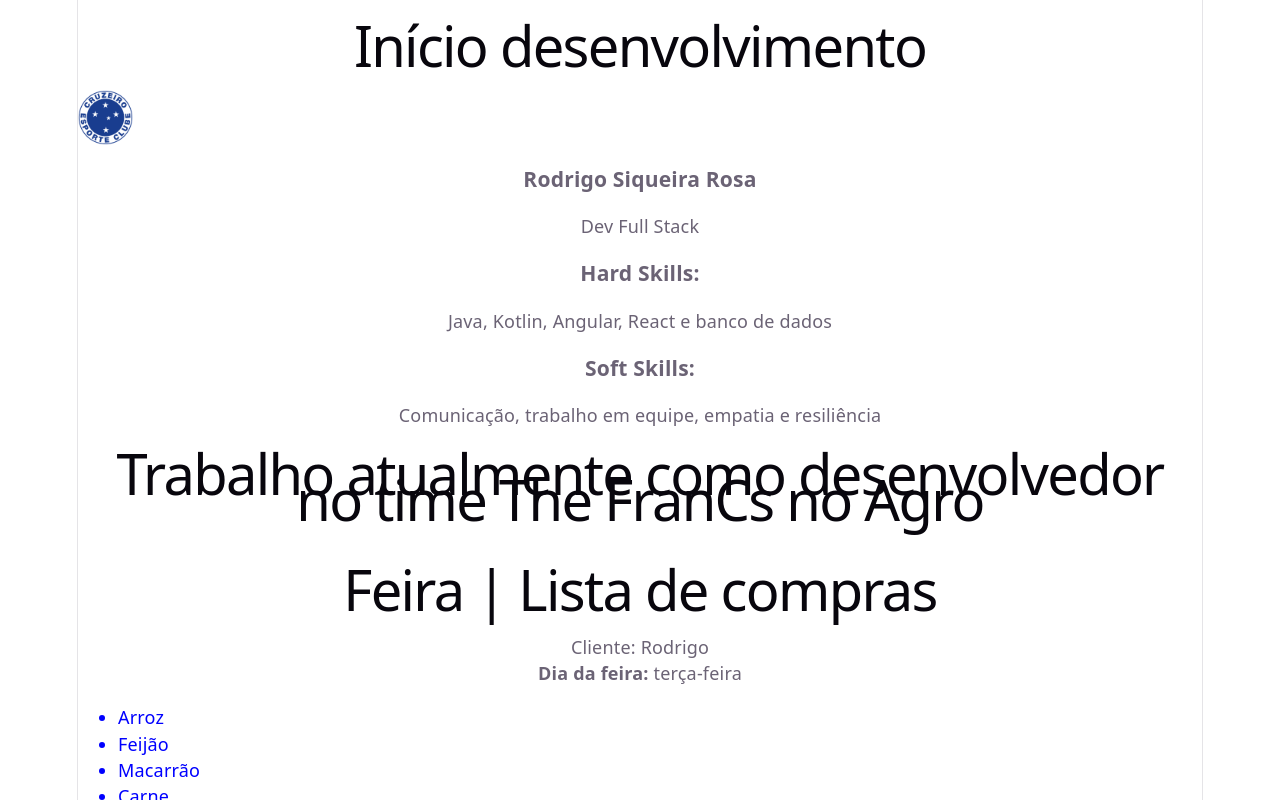
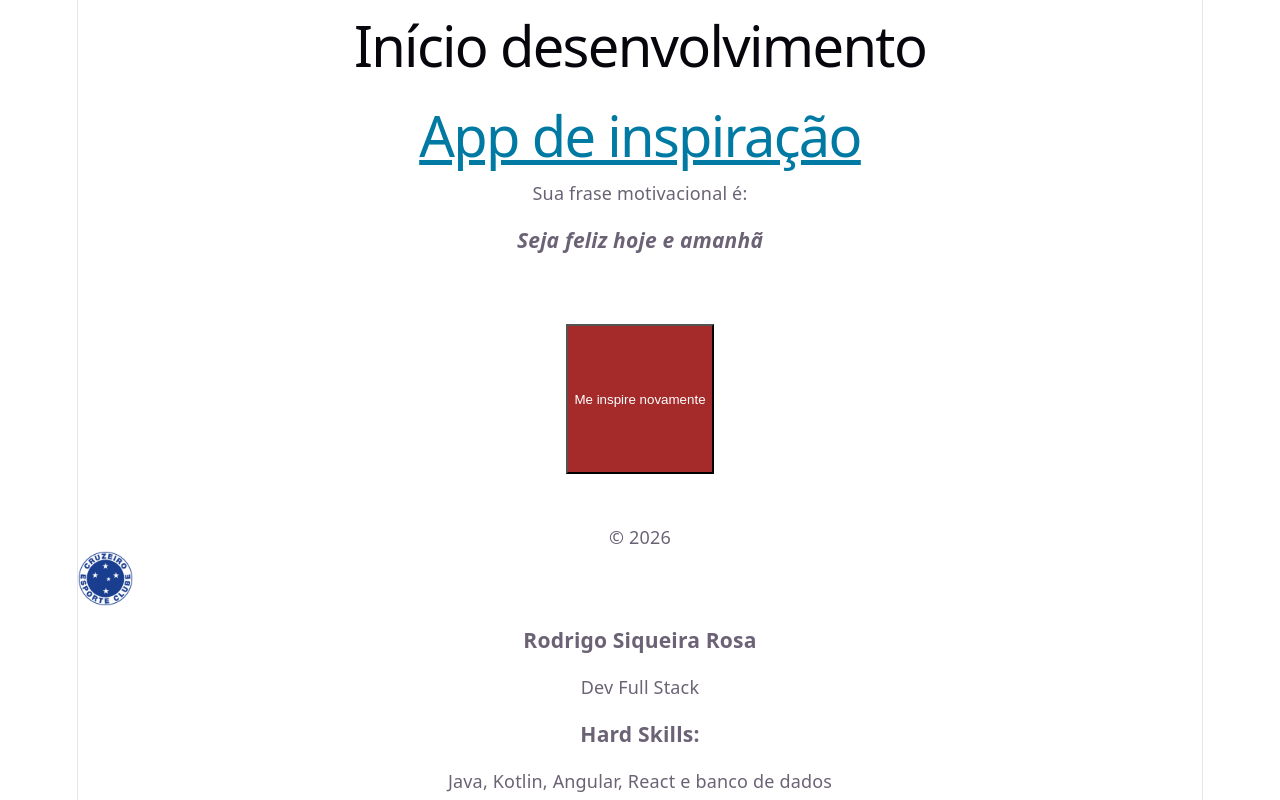
Before and after one commit to rodrigosrosa89/my-app-react-bootcamp2026, a React (Vite) app: page / in a window 1280 px wide. Shown: the top 800 px of the page. Built offline with nearby package versions, Linux system fonts and the light colour scheme.

Commit message:
feat: Trabalhandio com renderização

```diff
--- a/src/App.css
+++ b/src/App.css
@@ -93,3 +93,28 @@ form {
 form .button-event {
   width: 150px;
 }
+
+.item {
+  background-color: #030303;
+  color: white;
+  border-radius: 0.5rem;
+  padding: 1rem;
+  margin-bottom: 0.5rem;
+  text-align: left;
+  cursor: pointer;
+}
+
+.title {
+  color: #007aa3;
+  text-decoration: underline;
+}
+
+.cursive {
+  font-style: italic;
+}
+
+.colorbox {
+  height: 100px;
+  width: 100px;
+  margin: 8px auto;
+}
--- a/src/App.tsx
+++ b/src/App.tsx
@@ -12,6 +12,14 @@ import { Step } from "./capitulo-funcoes/components/Step";
 import { List } from "./capitulo-jsx/components/List";
 import { Coffe } from "./capitulo-props/components/Coffe";
 import { Recipe } from "./capitulo-props/components/Recipe";
+import Copyright from "./capitulo-renderizacao/components/Copyright";
+import FancyText from "./capitulo-renderizacao/components/FancyText";
+import Item from "./capitulo-renderizacao/components/Index";
+import {
+  IndexTernario,
+  type Props,
+} from "./capitulo-renderizacao/components/IndexTernario";
+import InspirationGenerator from "./capitulo-renderizacao/components/InspirationGenerator";
 
 function App() {
   console.log("VARIAVEL VITE_API_URL:", import.meta.env.VITE_API_URL);
@@ -20,9 +28,40 @@ function App() {
     alert("Agora são: " + new Date().toLocaleTimeString());
   };
 
+  const listaDeItens: Props[] = [
+    {
+      id: "travesseiro",
+      name: "Travesseiro",
+      check: true,
+      counter: 2,
+    },
+    {
+      id: "colchao",
+      name: "Colchão",
+      check: false,
+      counter: 3,
+    },
+    {
+      id: "roupaCama",
+      name: "Roupa de cama",
+      check: true,
+      counter: 3,
+    },
+    {
+      id: "camiseta",
+      name: "Camiseta",
+      check: false,
+      counter: 3,
+    },
+  ];
+
   return (
     <>
       <h1>Início desenvolvimento</h1>
+      <FancyText title text="App de inspiração" />
+      <InspirationGenerator>
+        <Copyright year="2026" />
+      </InspirationGenerator>
       <Profile />
       <Job />
       <List />
@@ -88,6 +127,26 @@ function App() {
       />
       <br></br>
       <Formulario />
+      <Item name="Rodrigo" check={true} />
+      <Item name="Rodrigo Jr" />
+      <Item name="Rodrigo Pai" check={true} />
+      {listaDeItens.map((i) => {
+        if (i.check) {
+          return null;
+        }
+        return (
+          <>
+            <Item key={i.id} name={i.name} check={i.check} />
+            <IndexTernario
+              id={i.id}
+              key={i.id}
+              name={i.name}
+              check={i.check}
+              counter={i.counter}
+            />
+          </>
+        );
+      })}
     </>
   );
 }
--- /dev/null
+++ b/src/capitulo-renderizacao/components/Color.tsx
@@ -0,0 +1,7 @@
+interface Props {
+  value: string;
+}
+
+export default function Color({ value }: Props) {
+  return <div className="colorbox" style={{ backgroundColor: value }}></div>;
+}
--- /dev/null
+++ b/src/capitulo-renderizacao/components/Copyright.tsx
@@ -0,0 +1,6 @@
+interface Props {
+  year: string;
+}
+export default function Copyright({ year }: Props) {
+  return <p>© {year} </p>;
+}
--- /dev/null
+++ b/src/capitulo-renderizacao/components/FancyText.tsx
@@ -0,0 +1,12 @@
+interface Props {
+  title?: boolean;
+  text: string;
+}
+
+export default function FancyText({ title, text }: Props) {
+  return title ? (
+    <h1 className="title">{text}</h1>
+  ) : (
+    <h3 className="cursive">{text}</h3>
+  );
+}
--- /dev/null
+++ b/src/capitulo-renderizacao/components/Index.tsx
@@ -0,0 +1,27 @@
+interface Props {
+  name: string;
+  check?: boolean;
+}
+
+const Item: React.FC<Props> = ({ name, check = false }) => {
+  // Primeira opção com IF e return
+  //   if (check) {
+  //     return (
+  //       <div className="item">
+  //         <p>Nome: {name}</p>
+  //       </div>
+  //     );
+  //   }
+
+  return (
+    <>
+      {(name || check) && (
+        <div className="item">
+          <p>Nome: {name}</p>
+        </div>
+      )}
+    </>
+  );
+};
+
+export default Item;
--- /dev/null
+++ b/src/capitulo-renderizacao/components/IndexTernario.tsx
@@ -0,0 +1,28 @@
+import { useState } from "react";
+
+export interface Props {
+  id: string;
+  name: string;
+  check?: boolean;
+  counter?: number;
+}
+
+export function IndexTernario({ name, check, counter }: Props) {
+  const [isChecked, setChecked] = useState(check);
+  let itemName: React.ReactNode = name;
+
+  const handleClick = () => {
+    setChecked(true);
+  };
+
+  if (isChecked) {
+    itemName = <del> {name} </del>;
+  }
+  return (
+    <div className="item" onClick={handleClick}>
+      IndexTernario - {name} - {isChecked ? "RodrigoSIM" : "RodrigoNao"}
+      {counter && ` (${counter})`}
+      <h3>{itemName}</h3>
+    </div>
+  );
+}
--- /dev/null
+++ b/src/capitulo-renderizacao/components/InspirationGenerator.tsx
@@ -0,0 +1,32 @@
+import { useState } from "react";
+import { Button } from "../../capitulo-eventos/components/Button";
+import FancyText from "./FancyText";
+import inspiration from "./types/inspiration";
+import Color from "./Color";
+
+export default function InspirationGenerator({
+  children,
+}: React.PropsWithChildren) {
+  const [indice, setIndice] = useState(0);
+  const texto = inspiration[indice];
+
+  const handleRandomInspiration = () => {
+    setIndice((indice + 1) % inspiration.length);
+  };
+
+  return (
+    <p>
+      Sua frase motivacional é:
+      {texto.type === "quote" ? (
+        <FancyText text={texto.value} />
+      ) : (
+        <Color value={texto.value} />
+      )}
+      <Button
+        children="Me inspire novamente"
+        handleClick={handleRandomInspiration}
+      />
+      {children}
+    </p>
+  );
+}
--- /dev/null
+++ b/src/capitulo-renderizacao/components/types/inspiration.ts
@@ -0,0 +1,27 @@
+export default [
+  {
+    type: "quote",
+    value: "Seja feliz hoje e amanhã",
+  },
+  {
+    type: "quote",
+    value: "Nunca desista",
+  },
+  {
+    type: "color",
+    value: "#B73636",
+  },
+  {
+    type: "quote",
+    value: "Lute com garra",
+  },
+  {
+    type: "color",
+    value: "#46206a",
+  },
+
+  {
+    type: "quote",
+    value: "Seja voce mesmo",
+  },
+];
```
